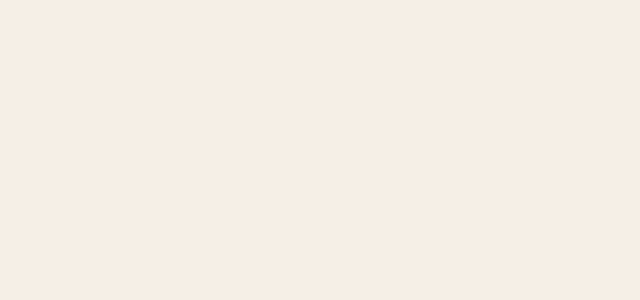
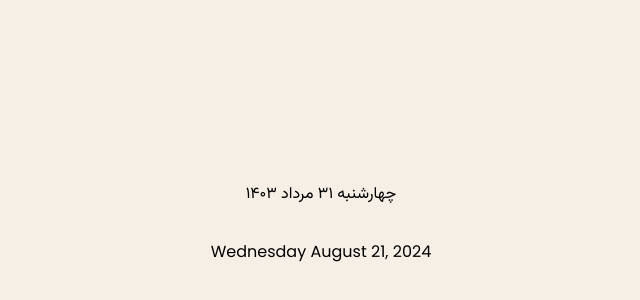
Before and after one commit to BitaZamani/Calendar-Tracker, a React (Vite) app: page / in a window 1280 px wide. Shown: the part 924-1224 px from the top of the page, without its empty margins (319-959 px from the left). Before the commit the page ends 990 px from the top, so only its background shows below. Built offline with nearby package versions, Linux system fonts and the light colour scheme.

Commit message:
edit app.jsx

```diff
--- a/src/App.jsx
+++ b/src/App.jsx
@@ -7,6 +7,7 @@ import CurrentDate from "./components/currentDate";
 const App = () => {
   return (
     <div className="grid-container">
+      <CurrentDate />
       <Router>
         <header className="header-section">
           <h1 className="header-title vazirmatn-semibold">تاریخ و محاسبه سن</h1>
```
